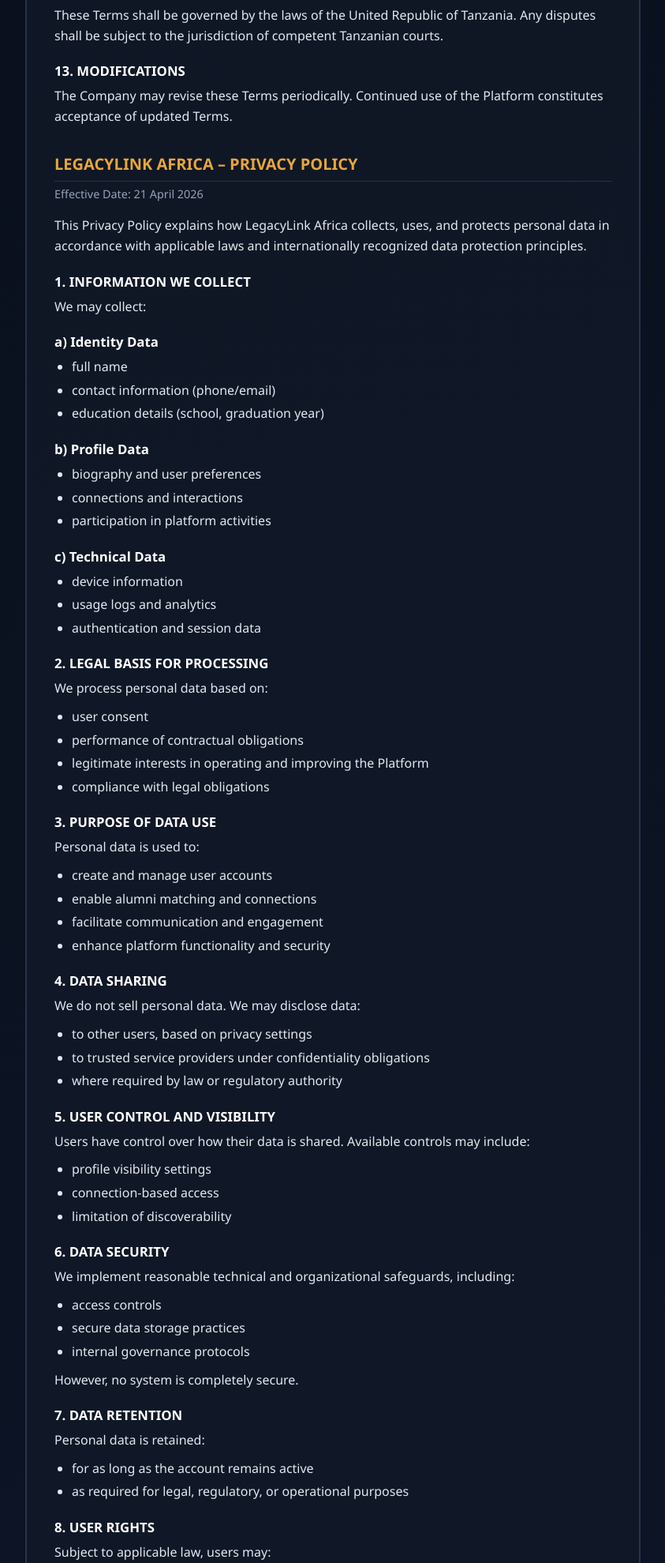
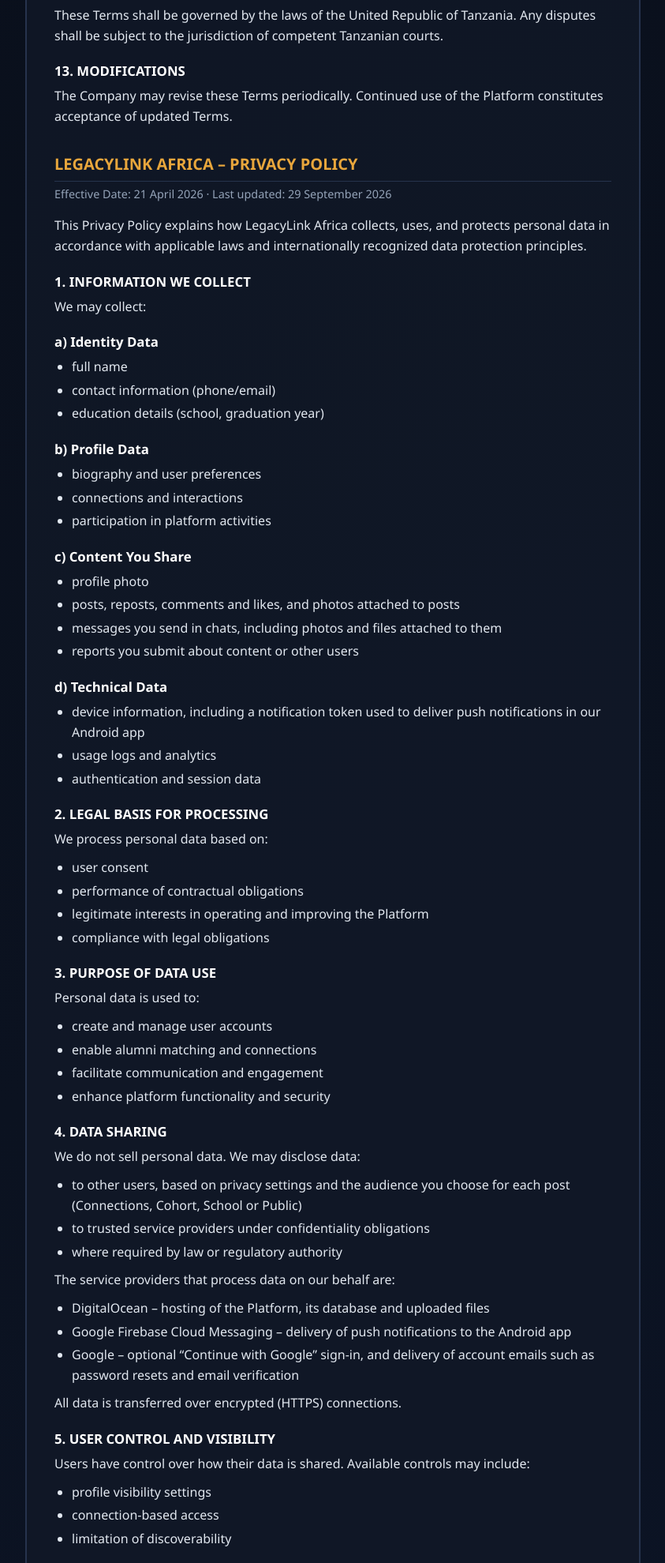
Before and after one commit to stevenakida/LEGACY_LINK_MAIN, a Django app: page /terms/ in a window 1280 px wide. Shown: the part 3022-5001 px from the top of the page at 79% size, without its empty margins (218-1061 px from the left). Run offline with Django 5.2, Linux system fonts and the light colour scheme; some libraries are stand-ins or nearby versions.

Commit message:
Publish privacy policy for Google Play and stop echoing passwords
Privacy policy (/terms/#privacy, short link /privacy/) now lists content
users share, the push-notification token, the service providers
(DigitalOcean, Firebase Cloud Messaging, Google), what account deletion
removes, where to delete, and a privacy contact — what Google Play checks
for. Tests assert the page is public and contains the contact and
deletion steps.

Also stops the login form re-rendering the submitted password into the
page's HTML after a failed login (identifier is still kept).

Co-Authored-By: Claude Sonnet 5.5 <noreply@anthropic.com>

```diff
--- a/config/urls.py
+++ b/config/urls.py
@@ -31,6 +31,7 @@ path('register/', views.register, name='register'),
     path('auth/google/login/', views.google_login_start, name='google_login'),
     path('auth/google/callback/', views.google_login_callback, name='google_login_callback'),
     path('terms/', views.terms, name='terms'),
+    path('privacy/', lambda request: redirect('/terms/#privacy'), name='privacy'),
     path('login/', views.login_view, name='login'),
     path('set-language/', views.set_language_web, name='set_language_web'),
     path('logout/', auth_views.LogoutView.as_view(next_page='login'), name='logout'),
--- a/config/views.py
+++ b/config/views.py
@@ -172,7 +172,6 @@ def login_view(request):
 
         return render(request, 'login.html', {
             'submitted_username': phone_or_email,
-            'submitted_password': password,
             'next_url': next_url,
         })
 
--- a/templates/login.html
+++ b/templates/login.html
@@ -258,7 +258,7 @@
             <div class="form-group">
                 <label for="id_password">Password</label>
                 <div class="password-wrapper">
-                    <input type="password" name="password" id="id_password" placeholder="Enter your password" value="{{ submitted_password|default:'' }}" required>
+                    <input type="password" name="password" id="id_password" placeholder="Enter your password" required>
                     <button type="button" class="toggle-password" data-target="id_password" aria-label="Show password">
                         <i class="fas fa-eye"></i>
                     </button>
--- a/templates/terms.html
+++ b/templates/terms.html
@@ -251,8 +251,8 @@
         <h3>13. MODIFICATIONS</h3>
         <p>The Company may revise these Terms periodically. Continued use of the Platform constitutes acceptance of updated Terms.</p>
 
-        <h2>LEGACYLINK AFRICA &ndash; PRIVACY POLICY</h2>
-        <h2 class="effective-date">Effective Date: 21 April 2026</h2>
+        <h2 id="privacy">LEGACYLINK AFRICA &ndash; PRIVACY POLICY</h2>
+        <h2 class="effective-date">Effective Date: 21 April 2026 &middot; Last updated: 29 September 2026</h2>
         <p>This Privacy Policy explains how LegacyLink Africa collects, uses, and protects personal data in accordance with applicable laws and internationally recognized data protection principles.</p>
 
         <h3>1. INFORMATION WE COLLECT</h3>
@@ -269,9 +269,16 @@
           <li>connections and interactions</li>
           <li>participation in platform activities</li>
         </ul>
-        <h3>c) Technical Data</h3>
+        <h3>c) Content You Share</h3>
         <ul>
-          <li>device information</li>
+          <li>profile photo</li>
+          <li>posts, reposts, comments and likes, and photos attached to posts</li>
+          <li>messages you send in chats, including photos and files attached to them</li>
+          <li>reports you submit about content or other users</li>
+        </ul>
+        <h3>d) Technical Data</h3>
+        <ul>
+          <li>device information, including a notification token used to deliver push notifications in our Android app</li>
           <li>usage logs and analytics</li>
           <li>authentication and session data</li>
         </ul>
@@ -297,10 +304,17 @@
         <h3>4. DATA SHARING</h3>
         <p>We do not sell personal data. We may disclose data:</p>
         <ul>
-          <li>to other users, based on privacy settings</li>
+          <li>to other users, based on privacy settings and the audience you choose for each post (Connections, Cohort, School or Public)</li>
           <li>to trusted service providers under confidentiality obligations</li>
           <li>where required by law or regulatory authority</li>
         </ul>
+        <p>The service providers that process data on our behalf are:</p>
+        <ul>
+          <li>DigitalOcean &ndash; hosting of the Platform, its database and uploaded files</li>
+          <li>Google Firebase Cloud Messaging &ndash; delivery of push notifications to the Android app</li>
+          <li>Google &ndash; optional &ldquo;Continue with Google&rdquo; sign-in, and delivery of account emails such as password resets and email verification</li>
+        </ul>
+        <p>All data is transferred over encrypted (HTTPS) connections.</p>
 
         <h3>5. USER CONTROL AND VISIBILITY</h3>
         <p>Users have control over how their data is shared. Available controls may include:</p>
@@ -325,6 +339,7 @@
           <li>for as long as the account remains active</li>
           <li>as required for legal, regulatory, or operational purposes</li>
         </ul>
+        <p>When you delete your account, your profile, posts, comments, likes, connections, chats, notifications and uploaded photos are deleted immediately and permanently. Residual copies may remain in our secure backups for a limited period before they are overwritten.</p>
 
         <h3>8. USER RIGHTS</h3>
         <p>Subject to applicable law, users may:</p>
@@ -334,12 +349,16 @@
           <li>request deletion or restriction of processing</li>
         </ul>
         <p>Requests may be subject to verification.</p>
+        <p><strong>Deleting your account:</strong> you can delete your account and its data at any time from <em>Profile &rarr; Settings &rarr; Delete account</em> in the app or website, or by signing in at <a href="{% url 'delete_account' %}">{{ request.scheme }}://{{ request.get_host }}{% url 'delete_account' %}</a>.</p>
 
         <h3>9. INTERNATIONAL STANDARDS</h3>
         <p>While based in Tanzania, LegacyLink Africa aligns its practices with internationally recognized data protection principles, including fairness, transparency, and accountability.</p>
 
         <h3>10. POLICY UPDATES</h3>
         <p>This Policy may be updated periodically. Continued use constitutes acceptance.</p>
+
+        <h3>11. CONTACT US</h3>
+        <p>For questions about this Policy, or to exercise any of your rights, contact LegacyLink Africa at <a href="mailto:developer@legacylink.africa">developer@legacylink.africa</a>.</p>
 
         <h2>LEGACYLINK AFRICA &ndash; DATA USAGE POLICY</h2>
 
```
Also changed, not shown: config/test_profile_settings.py (+10 -0 lines), config/tests.py (+17 -0 lines), docs/DOCUMENTATION.md (+11 -0 lines).
